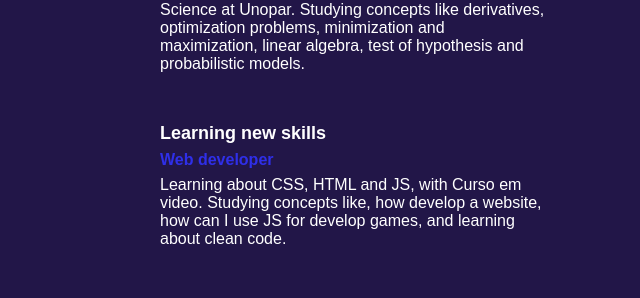
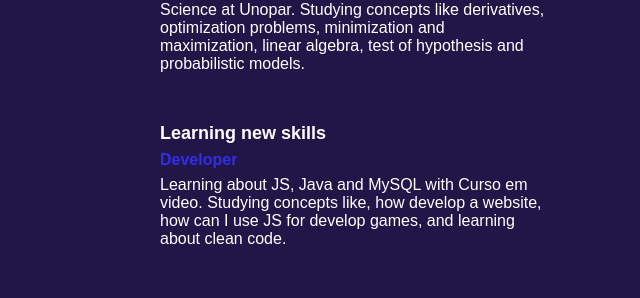
Before and after one commit to vlgonzalez/cv, a plain HTML site: page index.html in a window 1280 px wide. Shown: the part 1057-1355 px from the top of the page, 640-1280 px from the left. Drawn offline with Linux system fonts and the light colour scheme.

Commit message:
atualização

```diff
--- a/index.html
+++ b/index.html
@@ -40,8 +40,8 @@
             <h5>Data Science</h5>
             <p>Second semester student of the technologist in Data Science at Unopar. Studying concepts like derivatives, optimization problems, minimization and maximization, linear algebra, test of hypothesis and probabilistic models.</p>
             <h4>Learning new skills</h4>
-            <h5>Web developer</h5>
-            <p>Learning about CSS, HTML and JS, with Curso em video. Studying concepts like, how develop a website, how can I use JS for develop games, and learning about clean code.</p>
+            <h5>Developer</h5>
+            <p>Learning about JS, Java and MySQL with Curso em video. Studying concepts like, how develop a website, how can I use JS for develop games, and learning about clean code.</p>
             <h4>Projects</h4>
             <h5>Working in personal projects</h5>
             <p>Working in my on projects, so I can learn more about , HTLM CSS and JS, testing new codes, and improving my knowledge.</p>
```
